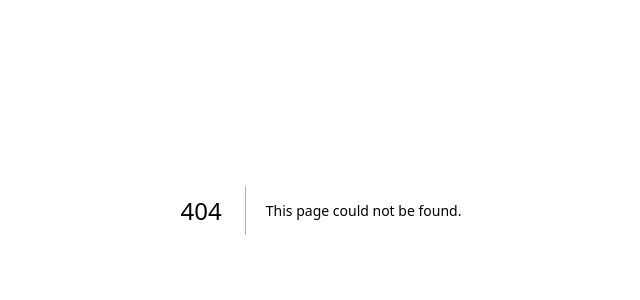
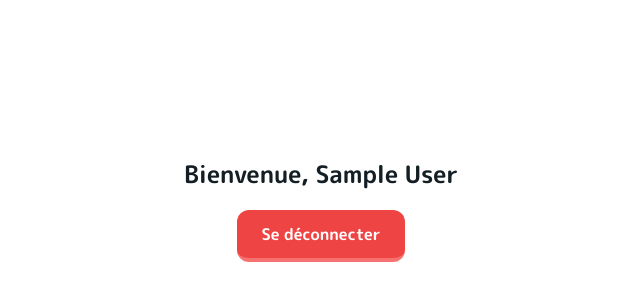
Before and after one commit to 18Wangu/motivup_v2, a Next.js app: page /pages/profil in a window 1280 px wide. Before the commit this address had no page. Shown: the part 190-490 px from the top of the page, without its empty margins (319-959 px from the left). Built offline with nearby package versions, Linux system fonts and the light colour scheme; no server answers; sample sign-in values are in the browser's storage.

Commit message:
page profil avec bouton deconnection et affichage pseudo utilisateur

```diff
--- a/app/components/AuthButtons.tsx
+++ b/app/components/AuthButtons.tsx
@@ -1,32 +1,32 @@
 // components/AuthButtons.tsx
-
 "use client";
 
-import { signIn, signOut, useSession } from "next-auth/react";
-import { useState } from "react";
+import { useEffect } from "react";
+import { signIn, useSession } from "next-auth/react";
+import { useRouter } from "next/navigation";
 
 export default function AuthButtons({ buttonText = "INSCRIPTION AVEC GOOGLE" }) {
   const { data: session } = useSession();
-  const [pseudo, setPseudo] = useState("");
+  const router = useRouter();
+
+  useEffect(() => {
+    if (session) {
+      router.push("/pages/profil");
+    }
+  }, [session, router]);
 
   const handleSignIn = async () => {
     await signIn("google");
   };
 
-  if (session) {
-    return (
-      <div>
-        <p>Bienvenue, {session.user?.name}</p>
-        <button onClick={() => signOut()} className="">Se déconnecter</button>
-      </div>
-    );
-  }
-
   return (
     <div className="flex flex-col justify-center items-center gap-3">
-      <button onClick={handleSignIn} className="bg-[#58cc02] hover:bg-[#4baf01] text-white font-bold py-3 px-6 rounded-xl
-        border-b-4 border-[#45a501] active:border-b-0 active:translate-y-[4px] transition-all w-72">
-          {buttonText}
+      <button
+        onClick={handleSignIn}
+        className="bg-[#58cc02] hover:bg-[#4baf01] text-white font-bold py-3 px-6 rounded-xl
+        border-b-4 border-[#45a501] active:border-b-0 active:translate-y-[4px] transition-all w-72"
+      >
+        {buttonText}
       </button>
     </div>
   );
--- a/app/page.tsx
+++ b/app/page.tsx
@@ -24,3 +24,7 @@ export default function Home() {
     </div>
   );
 }
+
+/*
+Quand je clique sur le bouton, toute la page bouge, a modifier
+ */
--- /dev/null
+++ b/app/pages/profil/page.tsx
@@ -0,0 +1,32 @@
+// pages/profil/page.tsx
+"use client";  // Assurez-vous que c'est un Client Component
+
+import React, { useEffect } from 'react';
+import { useSession, signOut } from 'next-auth/react';
+import { useRouter } from 'next/navigation';
+
+export default function Profil() {
+  const { data: session } = useSession();
+  const router = useRouter();
+
+  useEffect(() => {
+    if (!session) {
+      router.push('/');
+    }
+  }, [session, router]);
+
+  if (!session) return null;
+
+  return (
+    <div className="h-screen flex flex-col justify-center items-center">
+      <h1 className="text-2xl mb-5">Bienvenue, {session.user?.name}</h1>
+      <button
+        onClick={() => signOut({ callbackUrl: '/' })}  // Rediriger vers la page d'accueil après la déconnexion
+        className="bg-red-500 hover:bg-red-600 text-white font-bold py-3 px-6 rounded-xl
+        border-b-4 border-red-400 active:border-b-0 active:translate-y-[4px] transition-all"
+      >
+        Se déconnecter
+      </button>
+    </div>
+  );
+}
```
